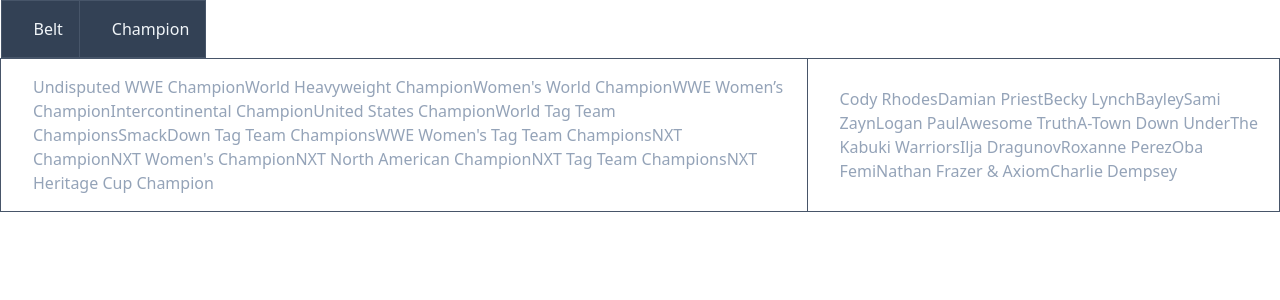
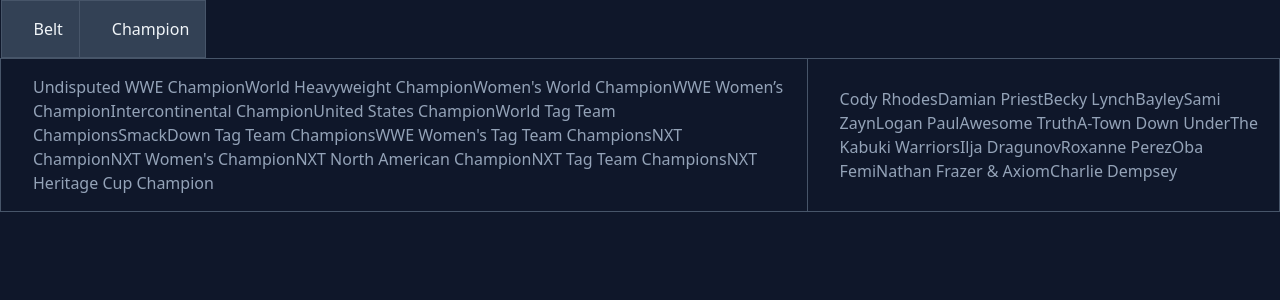
Before and after one commit to SWIC-177/wwe-react-justinflanagan123, a React (Vite) app: page / in a window 1280 px wide. Shown: the top 300 px of the page. Built offline with nearby package versions, Linux system fonts and the light colour scheme.

Commit message:
style: Add base styles for body element

```diff
--- a/src/index.css
+++ b/src/index.css
@@ -3,6 +3,9 @@
 @tailwind utilities;
 
 @layer base {
+  body {
+    @apply flex min-h-screen min-w-80 place-content-center bg-slate-900 text-slate-500;
+  }
   th,
   td {
     @apply border border-slate-600 p-4 pl-8 text-slate-400;
```
